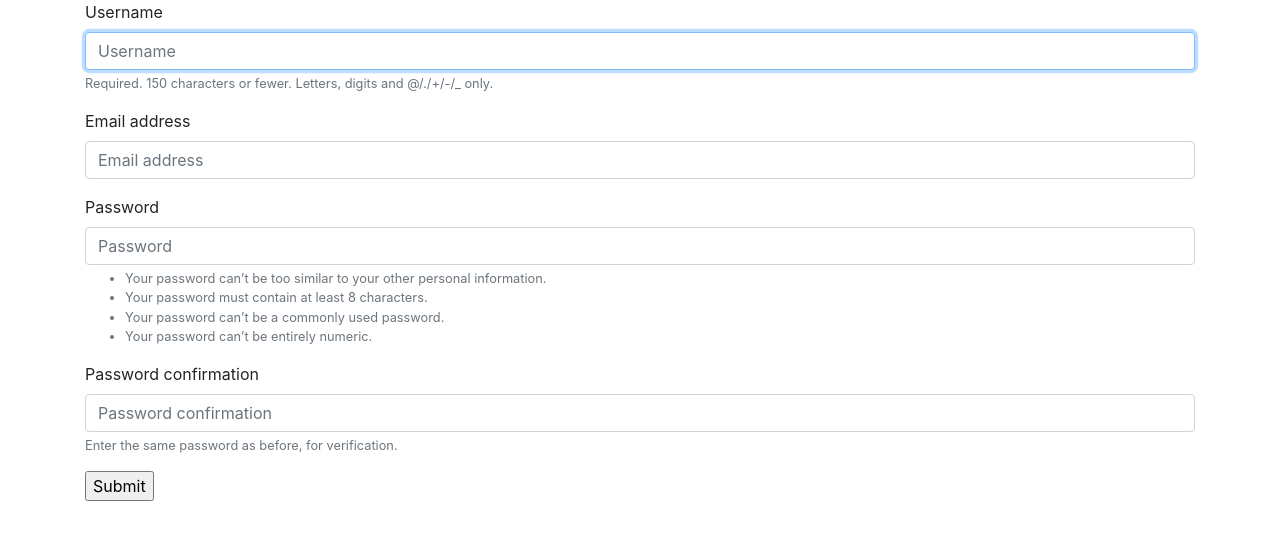
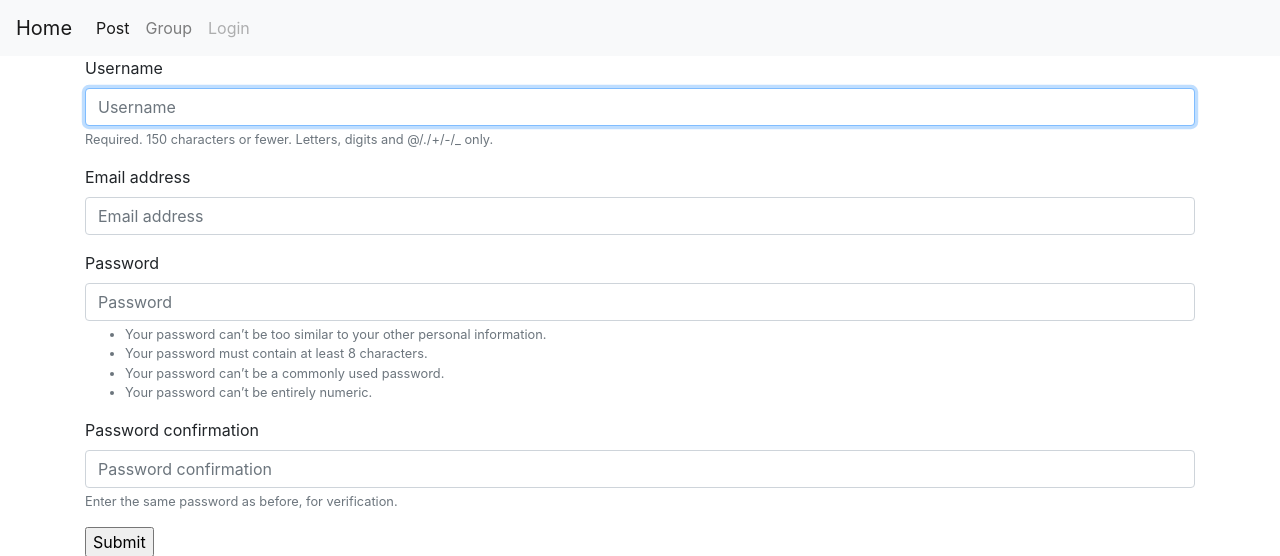
Before and after one commit to mcDeeplearning/social, a Django app: page /accounts/signup/ in a window 1280 px wide. Shown: the top 556 px of the page. Run offline with Django 3.2, Linux system fonts and the light colour scheme; some libraries are stand-ins or nearby versions.

Commit message:
로그아웃 구현

```diff
--- a/accounts/urls.py
+++ b/accounts/urls.py
@@ -6,5 +6,5 @@ app_name = 'accounts'
 urlpatterns = [
     path('signup/',views.SignUp.as_view(),name='signup'),
     path('login/',auth_views.LoginView.as_view(template_name="accounts/login.html"),name='login'),
-
+    path('logout/',auth_views.LogoutView.as_view(),name="logout"),
 ]
--- a/templates/base.html
+++ b/templates/base.html
@@ -12,6 +12,31 @@
     <script src="https://stackpath.bootstrapcdn.com/bootstrap/4.1.3/js/bootstrap.min.js" integrity="sha384-ChfqqxuZUCnJSK3+MXmPNIyE6ZbWh2IMqE241rYiqJxyMiZ6OW/JmZQ5stwEULTy" crossorigin="anonymous"></script>
 </head>
 <body>
+    <nav class="navbar navbar-expand-lg navbar-light bg-light">
+      <a class="navbar-brand" href="{%url 'home'%}">Home</a>
+      <button class="navbar-toggler" type="button" data-toggle="collapse" data-target="#navbarNav" aria-controls="navbarNav" aria-expanded="false" aria-label="Toggle navigation">
+        <span class="navbar-toggler-icon"></span>
+      </button>
+      <div class="collapse navbar-collapse" id="navbarNav">
+        <ul class="navbar-nav">
+          <li class="nav-item active">
+            <a class="nav-link" href="#">Post <span class="sr-only">(current)</span></a>
+          </li>
+          <li class="nav-item">
+            <a class="nav-link" href="#">Group</a>
+          </li>
+          {% if user.is_authenticated %}
+          <li class="nav-item">
+            <a class="nav-link" href="{% url 'accounts:logout' %}">Logout</a>
+          </li>
+          {% else %}
+          <li class="nav-item">
+            <a class="nav-link disabled" href="{% url 'accounts:login'%}">Login</a>
+          </li>
+          {% endif %}
+        </ul>
+      </div>
+    </nav>
     {%block content%}
     {%endblock%}
 </body>
```
Also changed, not shown: db.sqlite3.
